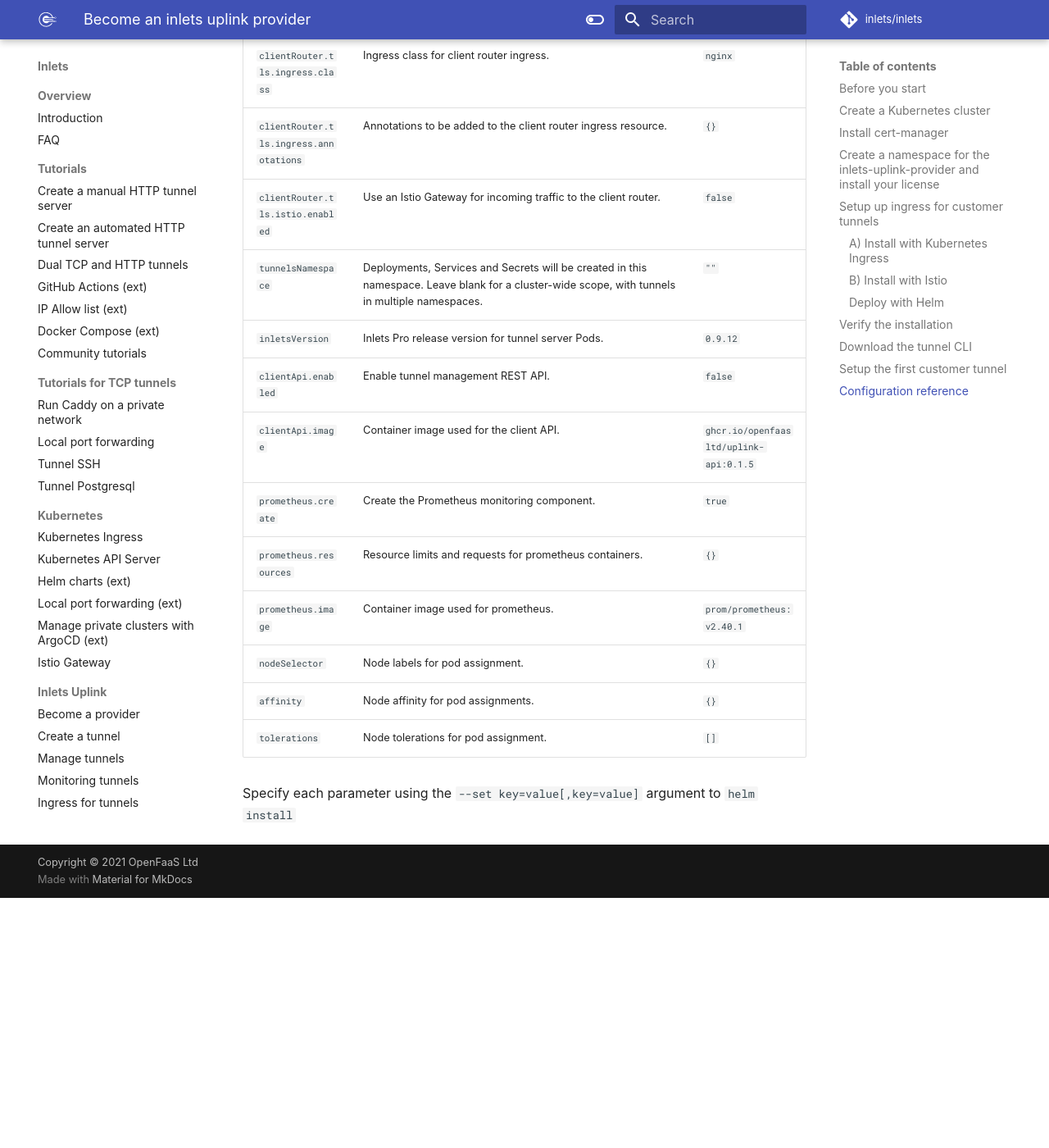
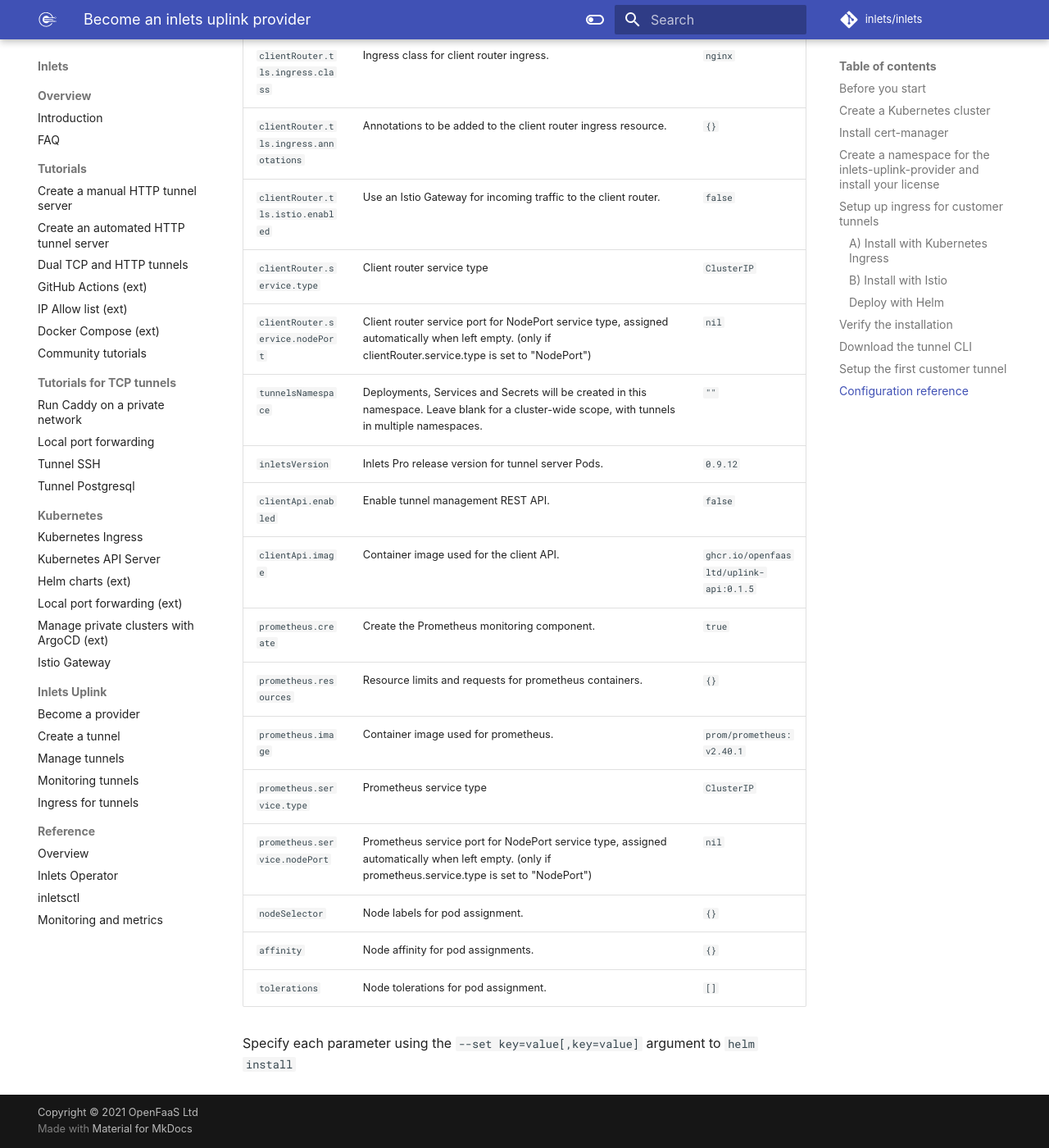
Before and after one commit to inlets/docs.inlets.dev, an MkDocs documentation site: the page built from docs/uplink/become-a-provider.md, in a window 1280 px wide and 1400 px high, scrolled down 5333 px. Shown: the whole window at 82% size. Built offline with MkDocs 1.6.1 and Material for MkDocs 9.7.7, drawn with Linux system fonts in a browser that asks for light colours; some web fonts are replaced; before the commit the page ends 6428 px from its top, so only the background shows below that.

Commit message:
Add serviceType configuration parameters to uplink docs
Signed-off-by: Han Verstraete (OpenFaaS Ltd) <han@openfaas.com>

```diff
--- a/docs/uplink/become-a-provider.md
+++ b/docs/uplink/become-a-provider.md
@@ -213,6 +213,8 @@
 | `clientRouter.tls.ingress.class` | Ingress class for client router ingress. | `nginx` |
 | `clientRouter.tls.ingress.annotations` | Annotations to be added to the client router ingress resource. | `{}` |
 | `clientRouter.tls.istio.enabled` | Use an Istio Gateway for incoming traffic to the client router. | `false` |
+| `clientRouter.service.type` | Client router service type | `ClusterIP` |
+| `clientRouter.service.nodePort` | Client router service port for NodePort service type, assigned automatically when left empty. (only if clientRouter.service.type is set to "NodePort")| `nil` |
 | `tunnelsNamespace` | Deployments, Services and Secrets will be created in this namespace. Leave blank for a cluster-wide scope, with tunnels in multiple namespaces. | `""` |
 | `inletsVersion` | Inlets Pro release version for tunnel server Pods. | `0.9.12` |
 | `clientApi.enabled` | Enable tunnel management REST API. | `false` |
@@ -220,6 +222,8 @@
 | `prometheus.create` | Create the Prometheus monitoring component. | `true` |
 | `prometheus.resources` | Resource limits and requests for prometheus containers. | `{}` |
 | `prometheus.image` | Container image used for prometheus. | `prom/prometheus:v2.40.1` |
+| `prometheus.service.type` | Prometheus service type | `ClusterIP` |
+| `prometheus.service.nodePort` | Prometheus service port for NodePort service type, assigned automatically when left empty. (only if prometheus.service.type is set to "NodePort")| `nil` |
 | `nodeSelector` | Node labels for pod assignment. | `{}` |
 | `affinity`| Node affinity for pod assignments. | `{}` |
 | `tolerations` | Node tolerations for pod assignment. | `[]` |
```
